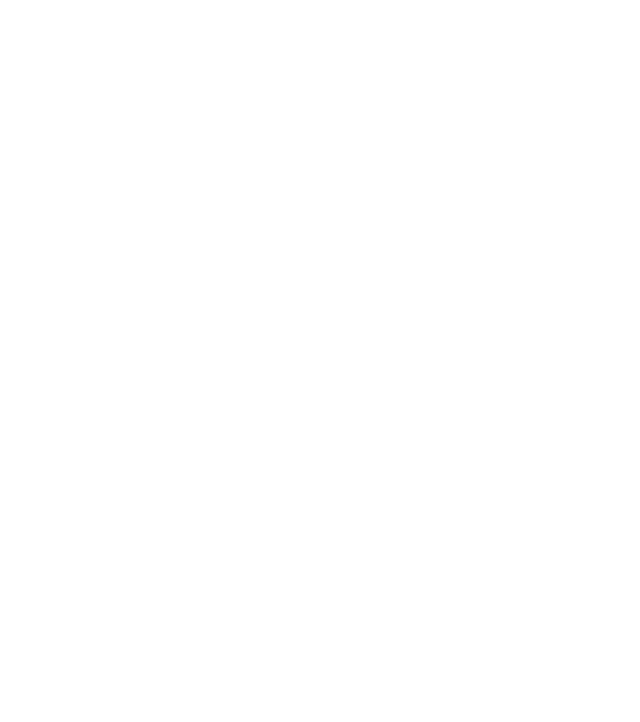
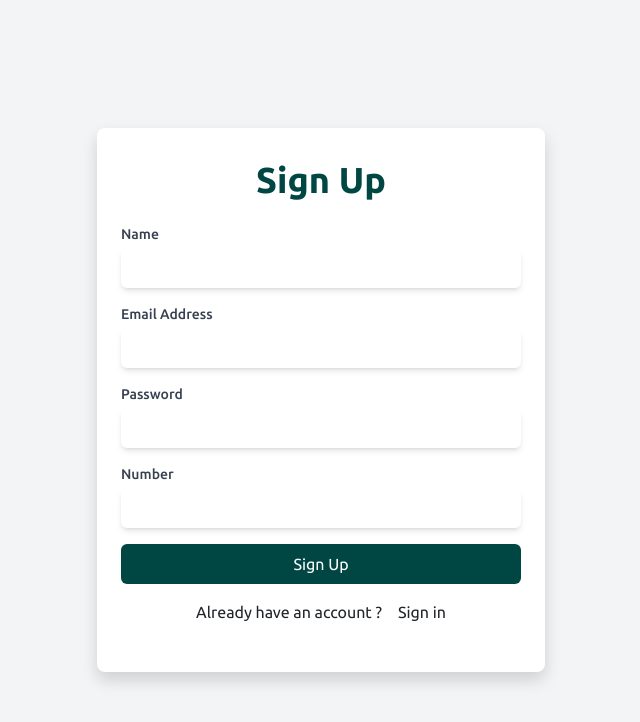
Before and after one commit to Fakhir-Iqbal/Fashion-Era, a React (Create React App) app: page /signup in a window 1280 px wide. Before the commit this address had no page. Shown: the top 722 px of the page, without its empty margins (319-959 px from the left). Built offline with nearby package versions, Linux system fonts and the light colour scheme; a web font is replaced by a local one.

Commit message:
Remove extra css and login page or firebase

```diff
--- a/package.json
+++ b/package.json
@@ -12,6 +12,7 @@
     "aos": "^2.3.4",
     "bootstrap": "^5.3.3",
     "components": "^0.1.0",
+    "firebase": "^10.12.2",
     "react": "^18.2.0",
     "react-bootstrap": "^2.10.2",
     "react-dom": "^18.2.0",
--- a/src/App.js
+++ b/src/App.js
@@ -6,6 +6,7 @@
 import Kurta from "./Pages/Kurta";
 import About from "./Pages/About";
 import Contact from "./Pages/Contact";
+import Signup from "./Pages/Signup";
 import "bootstrap/dist/css/bootstrap.min.css";
 import "./App.css";
 
@@ -19,6 +20,7 @@
         <Route path="/sherwani" element={<Sherwani />} />
         <Route path="/about" element={<About />} />
         <Route path="/contact" element={<Contact />} />
+        <Route path="/signup" element={<Signup />} />
       </Routes>
     </Router>
   );
--- /dev/null
+++ b/src/Firebase/firebase.js
@@ -0,0 +1,20 @@
+// Import the functions you need from the SDKs you need
+import { initializeApp } from "firebase/app";
+import { getAuth } from "firebase/auth";
+
+// Your web app's Firebase configuration
+const firebaseConfig = {
+    apiKey: "AIzaSyA8gEHJ17bpppTTMR3Mt6UfWxTe4TfOKkc",
+    authDomain: "fashion-era-3219a.firebaseapp.com",
+    projectId: "fashion-era-3219a",
+    storageBucket: "fashion-era-3219a.appspot.com",
+    messagingSenderId: "671431417806",
+    appId: "1:671431417806:web:083c5b701416a35cced59f"
+  };
+
+// Initialize Firebase
+const app = initializeApp(firebaseConfig);
+const auth = getAuth(app)
+
+
+export {app, auth}
--- a/src/Pages/Contact.jsx
+++ b/src/Pages/Contact.jsx
@@ -50,7 +50,7 @@
             Ask Any Question Or Remarks? Just Write Us A Message!
           </p>
         </div>
-        <div className="max-w-lg mx-auto md:max-w-full md:flex justify-center gap-3 bg-black">
+        <div className="max-w-lg mx-auto md:max-w-full md:flex justify-center gap-2">
         <div className="bg-[#004743] text-white shadow-md rounded px-8 pt-6 pb-8 mb-4 w-full md:w-auto lg:w-1/3 xl:w-auto">
             <h1 class="text-3xl font-bold mt-3">Contact Information</h1>
             <p className="text-xs ">Say something to start a live chat!</p>
@@ -96,7 +96,7 @@
             </div>
           </div>
 
-         <div className="bg-yellow-700 lg:w-1/3 xl:w-auto " >
+         <div className="lg:w-1/3 xl:w-auto " >
          <form
             onSubmit={handleSubmit}
             className="bg-white shadow-md rounded px-8 pt-6 pb-8 mb-4 w-full lg:w-auto"
--- /dev/null
+++ b/src/Pages/Signup.jsx
@@ -0,0 +1,48 @@
+import React from 'react'
+import { NavLink } from 'react-bootstrap'
+
+const Signup = () => {
+  return (
+<>
+    <div className="min-h-screen flex items-center justify-center bg-gray-100">
+    <div className="max-w-md w-full px-4 py-8 bg-white shadow rounded-lg">
+      <h2 className="text-4xl font-semibold text-center mb-4 text-[#004743]">Sign Up</h2>
+      <form className="space-y-4">
+        <div>
+          <label htmlFor="name" className="block text-sm font-medium text-gray-700">
+            Name
+          </label>
+          <input id="name" type="text" className="mt-1 block w-full border-gray-300 rounded-md shadow-md focus:ring-indigo-500 focus:border-indigo-500 p-2" />
+        </div>
+        <div>
+          <label htmlFor="email" className="block text-sm font-medium text-gray-700">
+            Email Address
+          </label>
+          <input id="email" type="email" className="mt-1 block w-full border-gray-300 rounded-md shadow-md focus:ring-indigo-500 focus:border-indigo-500 p-2" />
+        </div>
+        <div>
+          <label htmlFor="password" className="block text-sm font-medium text-gray-700">
+            Password
+          </label>
+          <input id="password" type="password" className="mt-1 block w-full border-gray-300 rounded-md shadow-md focus:ring-indigo-500 focus:border-indigo-500 p-2" />
+        </div>
+        <div>
+          <label htmlFor="text" className="block text-sm font-medium text-gray-700">
+            Number
+          </label>
+          <input id="number" type="text" className="mt-1 block w-full border-gray-300 rounded-md shadow-md focus:ring-indigo-500 focus:border-indigo-500 p-2" />
+        </div>
+        <div>
+          <button type="submit" className="w-full bg-[#004743] text-white py-2 px-4 rounded-md hover:bg-[#133b39] focus:outline-none focus:ring-2 focus:ring-indigo-500 focus:ring-offset-2 focus:ring-offset-gray-100">
+            Sign Up
+          </button>
+        </div>
+      </form>
+      <p className='flex gap-3 justify-center pt-3' >Already have an account ? <NavLink>Sign in</NavLink></p>
+    </div>
+  </div>
+  </>
+  )
+}
+
+export default Signup
--- a/src/components/Navbar.jsx
+++ b/src/components/Navbar.jsx
@@ -75,7 +75,7 @@
                 <GiSelfLove className="text-xl" />
               </Nav.Link>
               <Nav.Link>
-                <FaRegUser className="text-xl" />
+              <NavLink to="/signup" className="no-underline text-black"><FaRegUser className="text-xl" /></NavLink>
               </Nav.Link>
             </div>
           </Nav>
```
Also changed, not shown: 1 other file (tests, documents, lock files or other folders).
